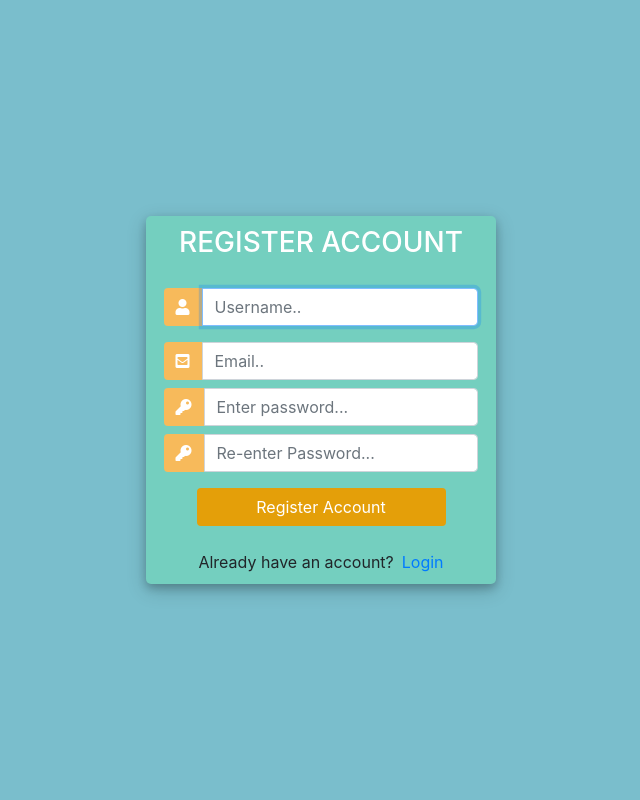
After one commit to Vr3n/django_crm, a Django app: page /register/ in a window 1280 px wide. The commit adds this page. Shown: the whole page, without its empty margins (319-959 px from the left). Run offline with Django 3.2, Linux system fonts and the light colour scheme; some libraries are stand-ins or nearby versions.

Commit message:
Added User login, logout and Register views  and tepemplates

```diff
--- a/crm/accounts/forms.py
+++ b/crm/accounts/forms.py
@@ -1,7 +1,16 @@
-from django.forms import ModelForm
+from django.contrib.auth.forms import UserCreationForm
+from django.contrib.auth.models import User
+from django import forms
+
 from .models import Order
 
-class OrderForm(ModelForm):
+class OrderForm(forms.ModelForm):
     class Meta:
         model = Order
         fields = '__all__'
+
+
+class CreateUserForm(UserCreationForm):
+    class Meta:
+        model = User
+        fields = [ 'username', 'email', 'password1', 'password2' ]
--- /dev/null
+++ b/crm/accounts/templates/accounts/register.html
@@ -0,0 +1,143 @@
+<!DOCTYPE html>
+<html>
+
+<head>
+    <title>Register</title>
+    <link rel="stylesheet" href="https://stackpath.bootstrapcdn.com/bootstrap/4.1.3/css/bootstrap.min.css" integrity="sha384-MCw98/SFnGE8fJT3GXwEOngsV7Zt27NXFoaoApmYm81iuXoPkFOJwJ8ERdknLPMO" crossorigin="anonymous">
+    <script src="https://ajax.googleapis.com/ajax/libs/jquery/3.3.1/jquery.min.js"></script>
+    <link rel="stylesheet" href="https://use.fontawesome.com/releases/v5.6.1/css/all.css" integrity="sha384-gfdkjb5BdAXd+lj+gudLWI+BXq4IuLW5IT+brZEZsLFm++aCMlF1V92rMkPaX4PP" crossorigin="anonymous">
+
+    <style>
+        body,
+        html {
+            margin: 0;
+            padding: 0;
+            height: 100%;
+            background: #7abecc !important;
+        }
+        .user_card {
+            width: 350px;
+            margin-top: auto;
+            margin-bottom: auto;
+            background: #74cfbf;
+            position: relative;
+            display: flex;
+            justify-content: center;
+            flex-direction: column;
+            padding: 10px;
+            box-shadow: 0 4px 8px 0 rgba(0, 0, 0, 0.2), 0 6px 20px 0 rgba(0, 0, 0, 0.19);
+            -webkit-box-shadow: 0 4px 8px 0 rgba(0, 0, 0, 0.2), 0 6px 20px 0 rgba(0, 0, 0, 0.19);
+            -moz-box-shadow: 0 4px 8px 0 rgba(0, 0, 0, 0.2), 0 6px 20px 0 rgba(0, 0, 0, 0.19);
+            border-radius: 5px;
+
+        }
+
+        .form_container {
+            margin-top: 20px;
+        }
+
+        #form-title{
+            color: #fff;
+        }
+        .login_btn {
+            width: 100%;
+            background: #e49f09 !important;
+            color: white !important;
+        }
+        .login_btn:focus {
+            box-shadow: none !important;
+            outline: 0px !important;
+        }
+        .login_container {
+            padding: 0 2rem;
+        }
+        .input-group-text {
+            background: #f7ba5b !important;
+            color: white !important;
+            border: 0 !important;
+            border-radius: 0.25rem 0 0 0.25rem !important;
+        }
+        .input_user,
+        .input_pass:focus {
+            box-shadow: none !important;
+            outline: 0px !important;
+        }
+
+    </style>
+
+</head>
+<body>
+    <div class="container h-100">
+        <div class="d-flex justify-content-center h-100">
+            <div class="user_card">
+                <div class="d-flex justify-content-center">
+                    <h3 id="form-title">REGISTER ACCOUNT</h3>
+                </div>
+                <div class="d-flex justify-content-center form_container">
+
+                    <form method="POST" action="">
+                        {% csrf_token %}
+                        <div class="input-group mb-3">
+                            <div class="input-group-append">
+                                <span class="input-group-text"><i class="fas fa-user"></i></span>
+                            </div>
+                            {{ form.username }}
+                        </div>
+                        <div class="input-group mb-2">
+                            <div class="input-group-append">
+                                <span class="input-group-text"><i class="fas fa-envelope-square"></i></span>
+                            </div>
+                            {{ form.email }}
+                        </div>
+                        <div class="input-group mb-2">
+                            <div class="input-group-append">
+                                <span class="input-group-text"><i class="fas fa-key"></i></span>
+                            </div>
+                            {{ form.password1 }}
+                        </div>
+                        <div class="input-group mb-2">
+                            <div class="input-group-append">
+                                <span class="input-group-text"><i class="fas fa-key"></i></span>
+                            </div>
+                            {{ form.password2 }}
+                        </div>
+
+                           <div class="d-flex justify-content-center mt-3 login_container">
+                             <input class="btn login_btn" type="submit" value="Register Account">
+                           </div>
+                    </form>
+                </div>
+                 {% if messages %}
+
+                    {% for message in messages %}
+                        {{message}}
+                    {% endfor %}
+
+                {% endif %}
+                <div class="mt-4">
+                    <div class="d-flex justify-content-center links">
+                        Already have an account? <a href="{% url 'login' %}" class="ml-2">Login</a>
+                    </div>
+                </div>
+            </div>
+        </div>
+    </div>
+    <script>
+                        /* Because i didnt set placeholder values in forms.py they will be set here using vanilla Javascript
+        //We start indexing at one because CSRF_token is considered and input field
+         */
+
+        //Query All input fields
+        var form_fields = document.getElementsByTagName('input')
+        form_fields[1].placeholder='Username..';
+        form_fields[2].placeholder='Email..';
+        form_fields[3].placeholder='Enter password...';
+        form_fields[4].placeholder='Re-enter Password...';
+
+
+        for (var field in form_fields){
+            form_fields[field].className += ' form-control'
+        }
+    </script>
+</body>
+</html>
--- a/crm/accounts/urls.py
+++ b/crm/accounts/urls.py
@@ -2,11 +2,14 @@ from django.urls import path
 from .views import *
 
 urlpatterns = [
-    path('', home, name="home"),
-    path('contact/', contact, name="contact"),
-    path('products/', products, name="products"),
-    path('customer/<int:pk>/', customers, name="customer"),
     path('create_order/<int:pk>/', createOrder, name="create_order"),
     path('update_order/<int:pk>/', updateOrder, name="update_order"),
     path('delete_order/<int:pk>/', deleteOrder, name="delete_order"),
+    path('customer/<int:pk>/', customers, name="customer"),
+    path('register/', registerPage, name="register"),
+    path('login/', loginPage, name="login"),
+    path('logout/', logoutUser, name="logout"),
+    path('contact/', contact, name="contact"),
+    path('products/', products, name="products"),
+    path('', home, name="home"),
 ]
--- a/crm/accounts/views.py
+++ b/crm/accounts/views.py
@@ -1,13 +1,67 @@
 from django.shortcuts import render, redirect
 from django.http import HttpResponse
 from django.contrib import messages
+from django.contrib.auth import authenticate, login, logout
+from django.contrib.auth.decorators import login_required
+
 from django.forms import inlineformset_factory
 from .models import *
-from .forms import OrderForm
+from .forms import OrderForm, CreateUserForm
 from .filters import OrderFilter
 
 # Create your views here.
 
+def registerPage(request):
+
+    if request.user.is_authenticated:
+        return redirect('home')
+    else:
+
+        form = CreateUserForm()
+
+        if request.method == "POST":
+            form = CreateUserForm(request.POST)
+            if form.is_valid():
+                form.save()
+                user = form.cleaned_data.get('username')
+                messages.success(request, f"{user} Registered Successfully!", extra_tags="alert alert-success alert-dismissible fade show")
+                return redirect('/login')
+
+            else:
+                messages.error(request, form.errors, extra_tags="alert alert-danger alert-dismissible fade show")
+
+        context = { 'form': form }
+        return render(request, 'accounts/register.html', context)
+
+
+def loginPage(request):
+
+    if request.user.is_authenticated:
+        return redirect('home')
+    else:
+        if request.method == "POST":
+            username = request.POST.get('username')
+            password = request.POST.get('password')
+            user = authenticate(request, username=username, password=password)
+
+            if user is not None:
+                login(request, user)
+                messages.success(request, f"{username} logged in Successfully!!", extra_tags="alert alert-success alert-dismissible fade show")
+                return redirect('home')
+
+            else:
+                messages.success(request, f"Username or password incorrect!", extra_tags="alert alert-danger alert-dismissible fade show")
+
+        context = {}
+        return render(request, 'accounts/login.html', context)
+
+
+def logoutUser(request):
+    logout(request)
+    return redirect('login')
+
+
+@login_required(login_url="login")
 def home(request):
     orders = Order.objects.all()
     customers = Customer.objects.all()
@@ -33,6 +87,7 @@ def home(request):
 def contact(request):
     return render(request, 'accounts/contact.html')
 
+@login_required(login_url="login")
 def products(request):
 
     products = Product.objects.all()
@@ -44,6 +99,7 @@ def products(request):
     return render(request, 'accounts/products.html', context)
 
 
+@login_required(login_url="login")
 def customers(request, pk):
     customer = Customer.objects.get(id=pk)
     order = customer.order_set.all()
@@ -60,7 +116,7 @@ def customers(request, pk):
 
     return render(request, 'accounts/customers.html', context)
 
-
+@login_required(login_url="login")
 def createOrder(request, pk):
 
     OrderFormSet = inlineformset_factory(Customer, Order, fields=('product', 'status'), extra=4)
@@ -85,6 +141,7 @@ def createOrder(request, pk):
 
     return render(request, 'accounts/order_form.html', context)
 
+@login_required(login_url="login")
 def updateOrder(request, pk):
 
     order = Order.objects.get(id=pk)
@@ -104,6 +161,7 @@ def updateOrder(request, pk):
 
     return render(request, 'accounts/order_form.html', context)
 
+@login_required(login_url="login")
 def deleteOrder(request, pk):
 
     order = Order.objects.get(id=pk)
```
Also changed, not shown: crm/accounts/templates/accounts/base.html (+11 -0 lines), crm/accounts/templates/accounts/login.html (added, +128 -0 lines), crm/accounts/templates/accounts/navbar.html (+11 -0 lines).
